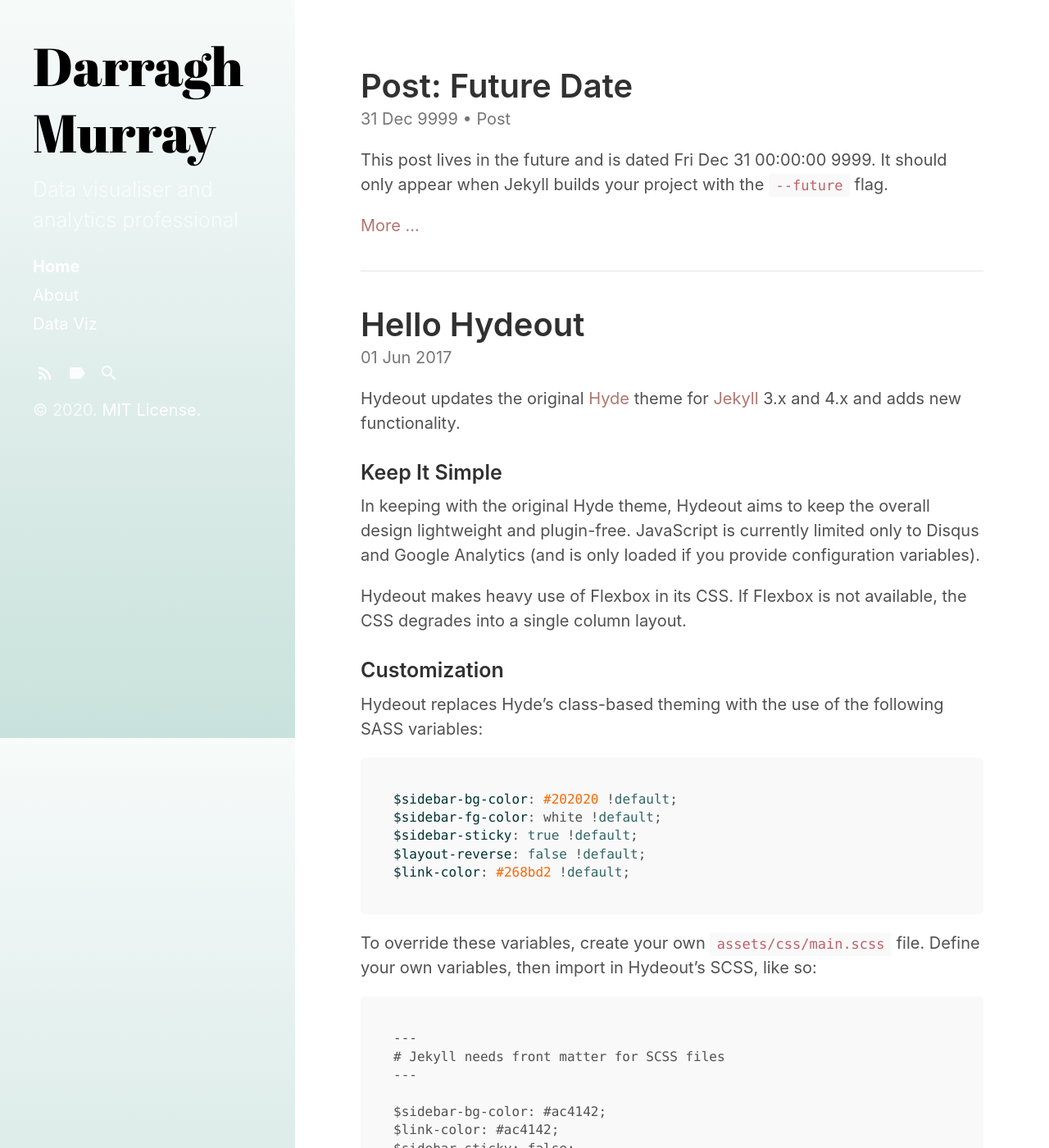
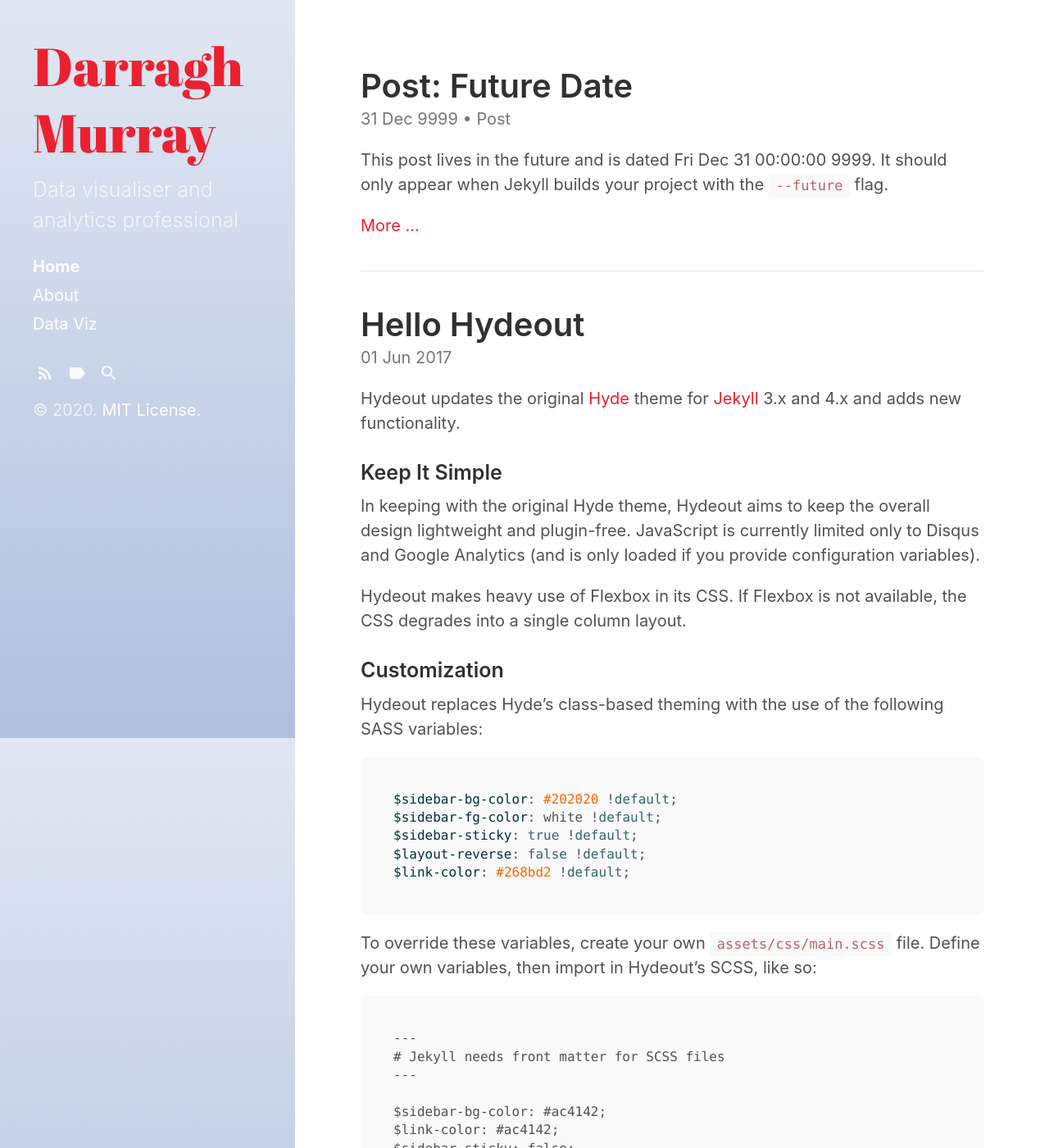
Before and after one commit to dbmurray/dbmurray.github.io, a Jekyll site: the page built from index.html, in a window 1280 px wide and 1400 px high. Shown: the whole window at 82% size. Built offline with Jekyll 4.4.1, drawn with Linux system fonts in a browser that asks for light colours; the list of posts is cut into pages by our own code.

Commit message:
Update main.scss

```diff
--- a/assets/css/main.scss
+++ b/assets/css/main.scss
@@ -2,8 +2,8 @@
 # Use a comment to ensure Jekyll reads the file to be transformed into CSS later
 # only main files contain this front matter, not partials.
 ---
-$sidebar-bg-color: #e0eeeb;
-$sidebar-title-color: #000000;
-$link-color: #b17670;
+$sidebar-bg-color: #C8D4E8;
+$sidebar-title-color: #EB2130;
+$link-color: #EB2130;
 $sidebar-sticky: false;
 @import "hydeout";
```
